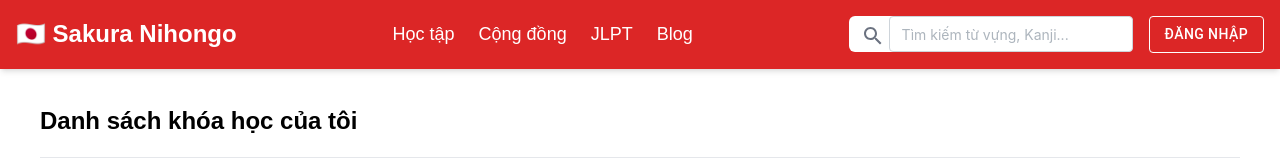
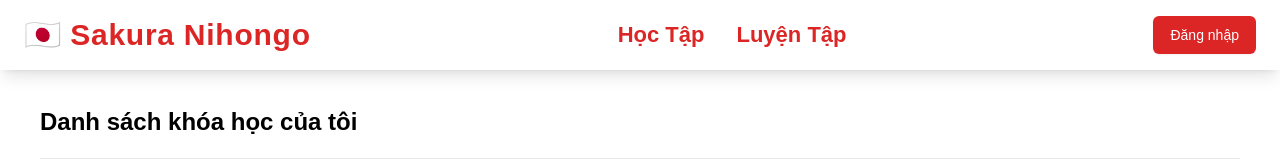
Before and after one commit to Tien2003deptrai/FRONTEND-CAP2-STUDY_JAPAN, a React (Vite) app: page /courses in a window 1280 px wide. Shown: the top 160 px of the page. Built offline with nearby package versions, Linux system fonts and the light colour scheme.

Commit message:
handle signout

```diff
--- a/src/components/header/Header.jsx
+++ b/src/components/header/Header.jsx
@@ -1,6 +1,15 @@
+import useAuthStore from '@/store/useAuthStore'
+import { Avatar, Menu, MenuDropdown, MenuTarget } from '@mantine/core'
 import { Link } from 'react-router-dom'
 
 function Header() {
+  const { user, logout } = useAuthStore()
+
+  const onSignOut = () => {
+    logout()
+    window.location.replace('/login')
+  }
+
   return (
     <header className="sticky top-0 left-0 w-full bg-white text-primary shadow-lg py-4 z-50">
       <div className="container mx-auto flex justify-between items-center px-6">
@@ -29,7 +38,36 @@ function Header() {
         </nav>
 
         <div className="flex items-center space-x-4">
-          <button className="primary-btn">Đăng nhập</button>
+          {user?._id ? (
+            <div className="flex justify-center items-center gap-3">
+              <p>{user.name}</p>
+              <Menu>
+                <MenuTarget>
+                  <Avatar className="cursor-pointer" src={user?.url} />
+                </MenuTarget>
+                <MenuDropdown>
+                  <div className="flex flex-col justify-center items-start w-full gap-3 duration-150">
+                    <Link
+                      to={'/profile'}
+                      className="text-gray-600 p-2 hover:bg-gray-100 w-full"
+                    >
+                      Thông tin cá nhân
+                    </Link>
+                    <button
+                      onClick={onSignOut}
+                      className="text-gray-600 p-2 hover:bg-gray-100 hover:text-primary w-full"
+                    >
+                      Đăng xuất
+                    </button>
+                  </div>
+                </MenuDropdown>
+              </Menu>
+            </div>
+          ) : (
+            <Link to={'/login'} className="primary-btn">
+              Đăng nhập
+            </Link>
+          )}
         </div>
       </div>
     </header>
--- a/src/layout/MainLayout.jsx
+++ b/src/layout/MainLayout.jsx
@@ -1,13 +1,12 @@
+import Header from '@/components/header/Header'
 import { Group } from '@mantine/core'
 import { Outlet } from 'react-router-dom'
 import Footer from '../components/footer/Footer'
-// import NavBar from '../component/header-nav/NavBar';
-import Header from '../components/admin/header/Header'
 
 function MainLayout() {
   return (
     <div>
-      <Header title={'StudyJapan'} />
+      <Header />
       {/* <NavBar /> */}
       <Group w={'100%'} justify="center">
         <Group maw={1440} w={'100%'}>
```
